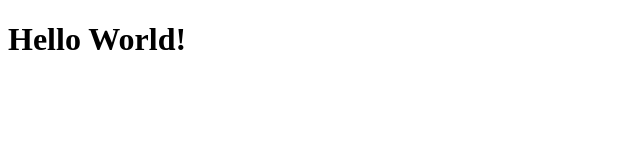
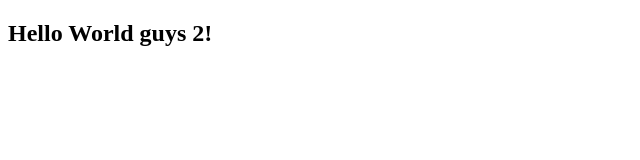
Before and after one commit to Rizkyf1510/revou_test_day1, a plain HTML site: page index.html in a window 1280 px wide. Shown: the whole page, without its empty margins (0-640 px from the left). Drawn offline with Linux system fonts and the light colour scheme.

Commit message:
2 commite

```diff
--- a/index.html
+++ b/index.html
@@ -4,6 +4,6 @@
     <title>Test</title>
   </head>
   <body>
-    <h1>Hello World!</h1>
+    <h2>Hello World guys 2!</h2>
   </body>
 </html>
```
